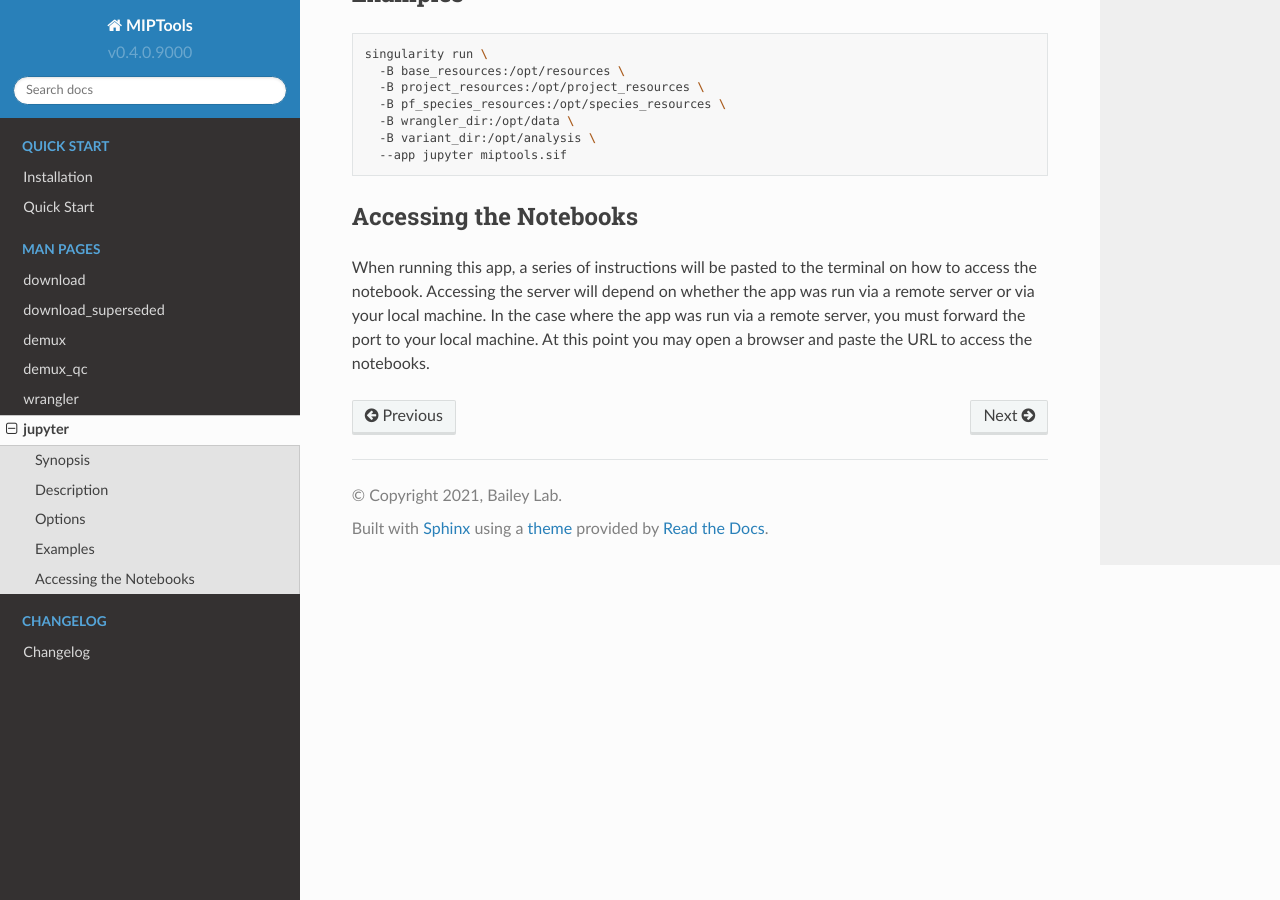
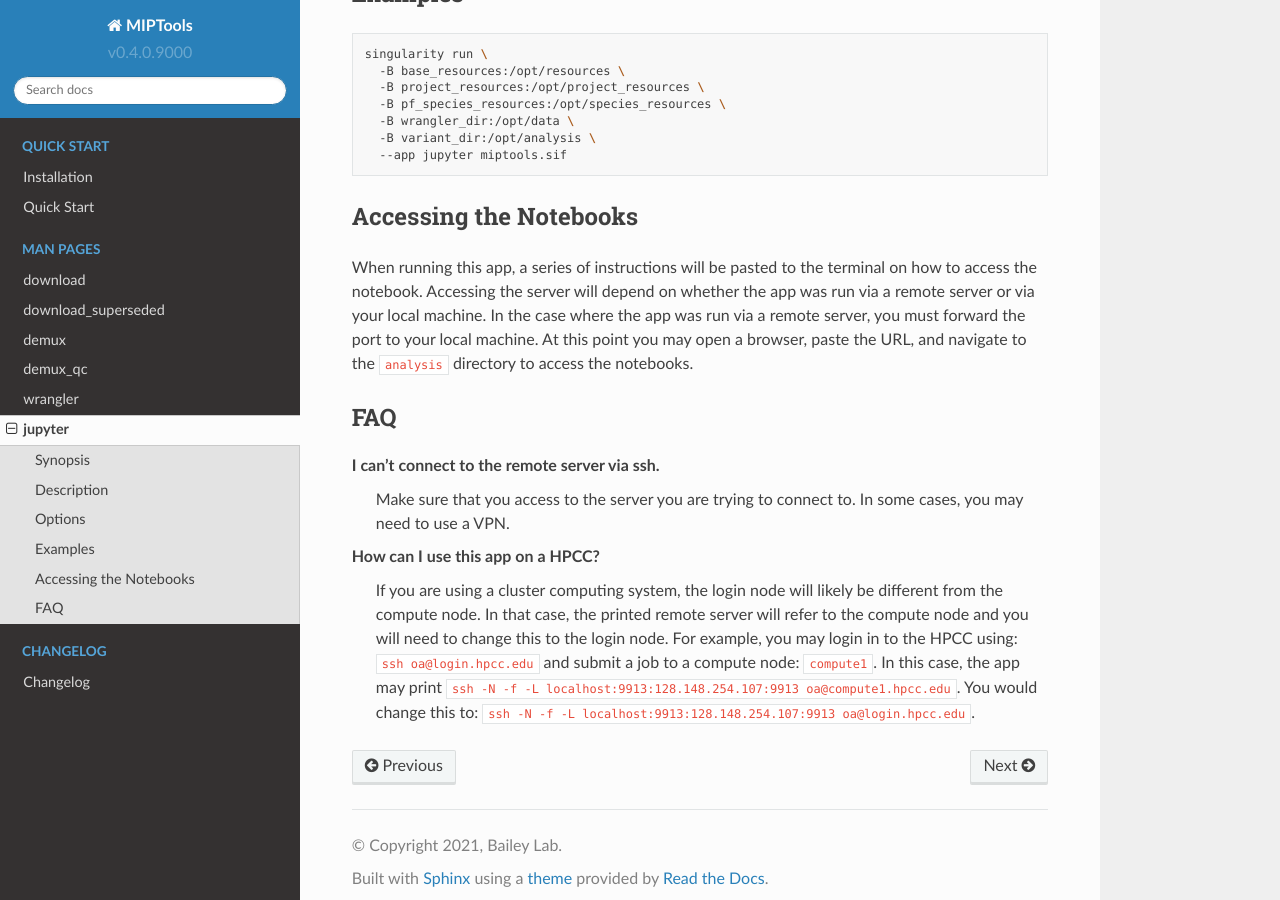
Before and after one commit to bailey-lab/MIPTools, a Sphinx documentation site: the page built from docs/app-reference/jupyter-app.rst, in a window 1280 px wide and 900 px high, scrolled down 607 px. Built offline with Sphinx 7.4.7 and the Read the Docs theme 2.0.0, drawn with Linux system fonts in a browser that asks for light colours.

Commit message:
Add an FAQ for the jupyter app

```diff
--- a/docs/app-reference/jupyter-app.rst
+++ b/docs/app-reference/jupyter-app.rst
@@ -40,8 +40,28 @@ Examples
 Accessing the Notebooks
 =======================
 When running this app, a series of instructions will be pasted to the terminal
-on how to access the notebook. Accessing the server will depend on whether
-the app was run via a remote server or via your local machine. In the case where
+on how to access the notebook. Accessing the server will depend on whether the
+app was run via a remote server or via your local machine. In the case where
 the app was run via a remote server, you must forward the port to your local
-machine. At this point you may open a browser and paste the URL to access the
-notebooks.
+machine. At this point you may open a browser, paste the URL, and navigate to
+the :code:`analysis` directory to access the notebooks.
+
+.. _jupyter-app-faq:
+
+FAQ
+===
+
+I can't connect to the remote server via ssh.
+	Make sure that you access to the server you are trying to connect to. In some
+	cases, you may need to use a VPN.
+
+How can I use this app on a HPCC?
+	If you are using a cluster computing system, the login node will likely be
+	different from the compute node. In that case, the printed remote server will
+	refer to the compute node and you will need to change this to the login node.
+	For example, you may login in to the HPCC using: :code:`ssh
+	oa@login.hpcc.edu` and submit a job to a compute node: :code:`compute1`. In
+	this case, the app may print :code:`ssh -N -f -L
+	localhost:9913:128.148.254.107:9913 oa@compute1.hpcc.edu`. You would change
+	this to: :code:`ssh -N -f -L localhost:9913:128.148.254.107:9913
+	oa@login.hpcc.edu`.
```
